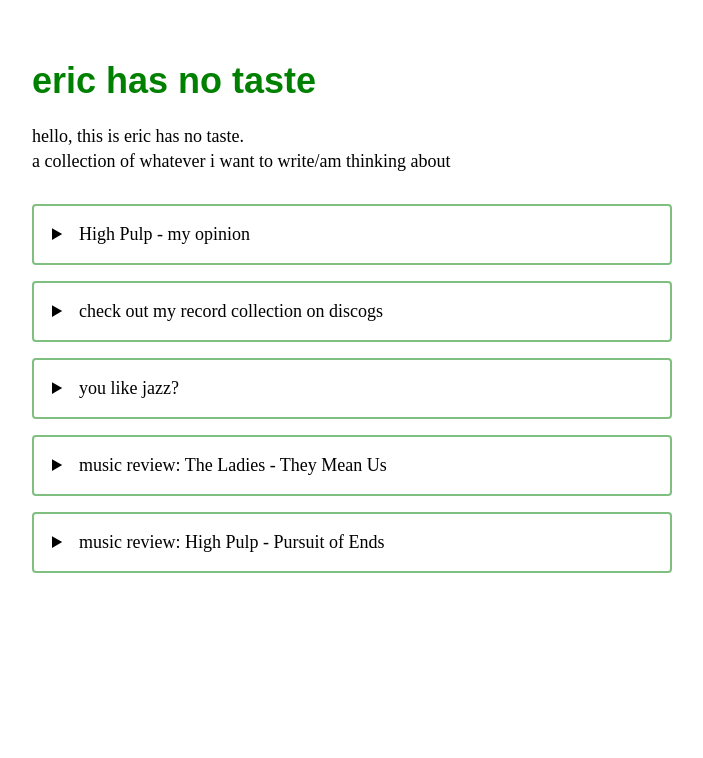
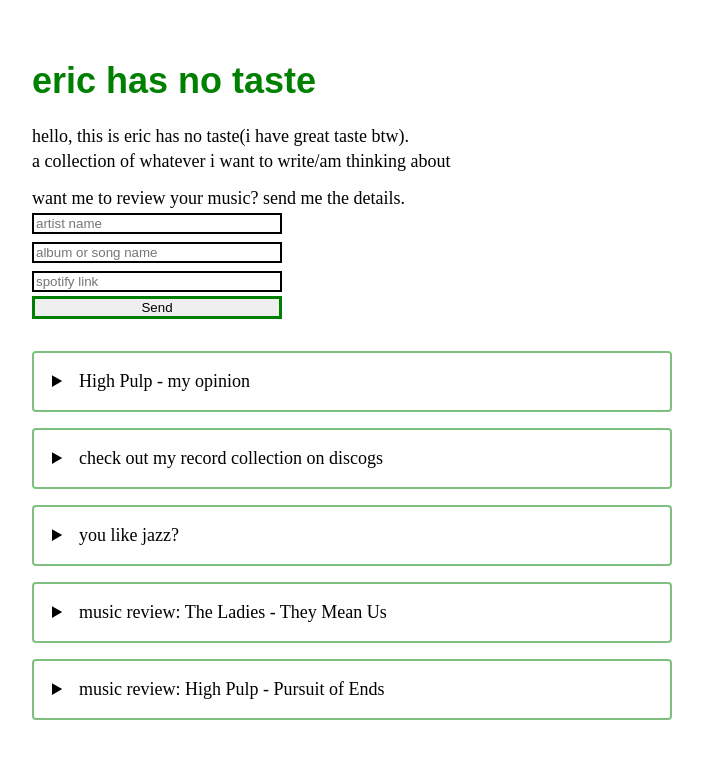
Before and after one commit to ericflatt/eric-has-no-tatse, a React (Create React App) app: page / in a window 1280 px wide. Shown: the top 758 px of the page, without its empty margins (288-991 px from the left). Built offline with nearby package versions, Linux system fonts and the light colour scheme; a web font is replaced by a local one.

Commit message:
form change

```diff
--- a/public/index.html
+++ b/public/index.html
@@ -63,5 +63,6 @@
       To begin the development, run `npm start` or `yarn start`.
       To create a production bundle, use `npm run build` or `yarn build`.
     -->
+    <script src="https://s.pageclip.co/v1/pageclip.js" charset="utf-8"></script>
   </body>
 </html>
--- a/src/App.css
+++ b/src/App.css
@@ -77,3 +77,30 @@
 .track {
   margin-top: 16px;
 }
+
+.form{
+  margin: 16px 0px 8px 0px;
+}
+
+form{
+  display: flex;
+  flex-direction: column;
+  width: 250px;
+}
+
+form input{
+  margin: 4px 0px;
+  border: 2px solid black;
+}
+
+input:focus{
+  outline: none;
+  border: 2px solid green;
+}
+
+.form-button{
+  /* background-color: rgba(0, 128, 0, .); */
+  outline: none;
+  border: solid green;
+  border-image: none;
+}
--- a/src/App.js
+++ b/src/App.js
@@ -1,4 +1,5 @@
 import "./App.css";
+import Contactform from "./form.js";
 
 function App() {
   return (
@@ -6,10 +7,16 @@
       <div className="gf">
         <h1>eric has no taste</h1>
       </div>
-      hello, this is eric has no taste.
+      hello, this is eric has no taste(i have great taste btw).
       <span className="bio">
         a collection of whatever i want to write/am thinking about
       </span>
+      <div>
+        <div className="form">
+          <span>want me to review your music? send me the details.</span>
+          <Contactform />
+        </div>
+      </div>
       <table className="accordion-container names">
         <tbody>
           {/* begginning */}
@@ -20,7 +27,7 @@
                   <span>High Pulp - my opinion</span>
                 </summary>
                 <div className="content">
-                    listen to them. you won't regret it.
+                  greatest jazz group my ears have ever heard. listen to them. you won't regret it.
                 </div>
               </details>
             </td>
@@ -57,8 +64,8 @@
                   <div className="track">
                     my favorite track:
                     <iframe
-                    title="jazz sabbath"
-                      style={{borderRadius:"12px"}}
+                      title="jazz sabbath"
+                      style={{ borderRadius: "12px" }}
                       src="https://open.spotify.com/embed/track/2ev6UJ3ag8XlCCVZpNsgAg?utm_source=generator"
                       width="100%"
                       height="80"
--- /dev/null
+++ b/src/form.js
@@ -0,0 +1,57 @@
+import React from "react";
+import "./App.css";
+
+class Contactform extends React.Component {
+  constructor(props) {
+    super(props);
+    this.state = { isToggleOn: true };
+
+    // This binding is necessary to make `this` work in the callback
+    this.handleClick = this.handleClick.bind(this);
+  }
+
+  handleClick() {
+    alert("thanks for the submission. the page will now refresh.");
+  }
+
+  render() {
+    return (
+      <div>
+        <form
+          // action="https://send.pageclip.co/vKmFJdXlwFsRoY4Ue1mgG2qt2sLHMvqM"
+          className="pageclip-form"
+          method="post"
+          data-netlify="true"
+        >
+          <input
+            autoComplete="off"
+            type="text"
+            name="artist name"
+            placeHolder="artist name"
+          />
+          <input
+            autoComplete="off"
+            type="text"
+            name="music name"
+            placeHolder="album or song name"
+          />
+          <input
+            autoComplete="off"
+            type="text"
+            name="spotify link"
+            placeHolder="spotify link"
+          />
+          <button
+            type="submit"
+            className="pageclip-form__submit form-button"
+            onClick={this.handleClick}
+          >
+            <span>Send</span>
+          </button>
+        </form>
+      </div>
+    );
+  }
+}
+
+export default Contactform;
```
